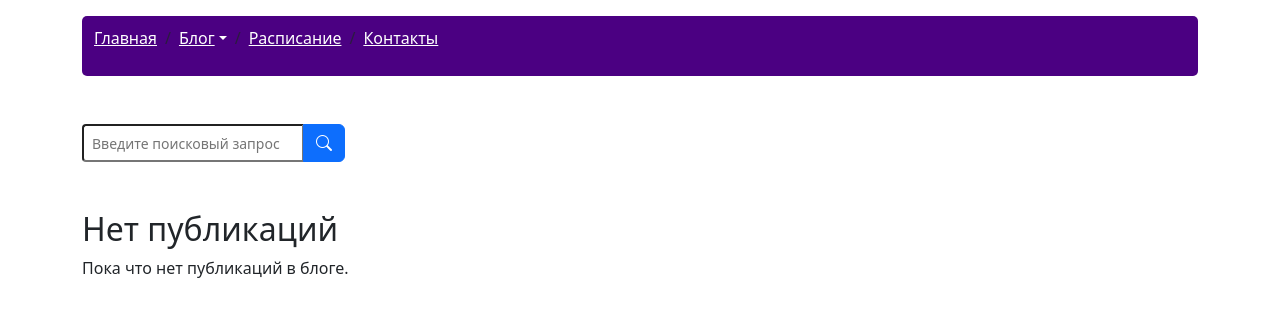
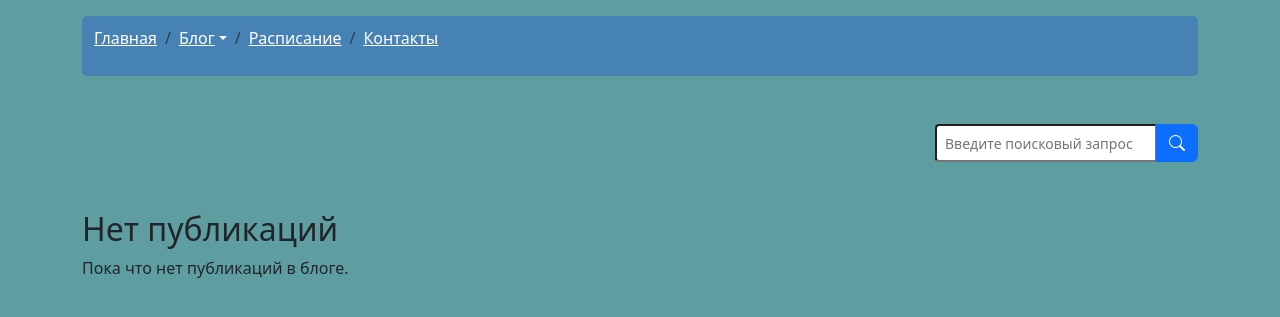
Before and after one commit to Greg-Miles/major, a Django app: template templates/publication_list.html in a window 1280 px wide. Shown: the top 317 px of the page. Run offline with Django 5.2, Linux system fonts and the light colour scheme; the template is opened without the code that fills it, so the values that code supplies are empty.

Commit message:
предварительный дизайн.

```diff
--- a/static/css/style.css
+++ b/static/css/style.css
@@ -4,6 +4,9 @@
     box-sizing: border-box;
 }
 
+body {
+    background-color: cadetblue!important;
+}
 /* Сама выпадашка */
 .dropdown {
   position: relative;
@@ -37,7 +40,7 @@
 }
 
 .menu-bar {
-    background-color: indigo;
+    background-color: steelblue;
     color: white;
     padding: 10px;
     border-radius: 5px;
--- a/templates/publication_list.html
+++ b/templates/publication_list.html
@@ -6,7 +6,7 @@
 
 {% block content %}
 <div class="container">
-    <div class="row mt-5 ">
+    <div class="d-flex mt-5 flex-row-reverse">
         <form method="GET" action=".">
             {% csrf_token %}
             <div class="input-group">
```
